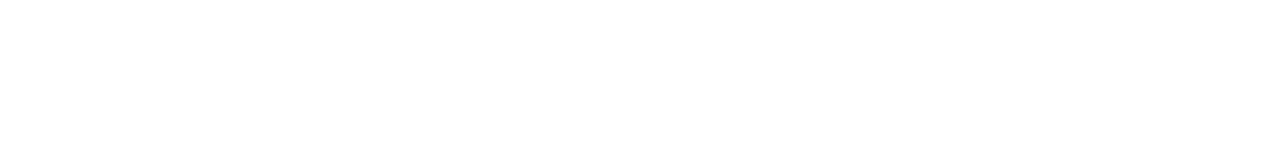
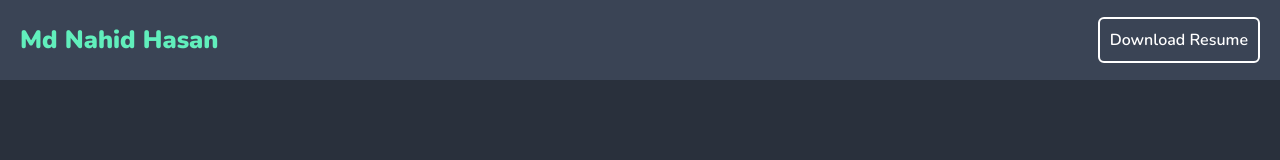
Before and after one commit to mohammadnahid7/B10A1, a plain HTML site: page index.html in a window 1280 px wide. Drawn offline with nearby package versions, Linux system fonts and the light colour scheme.

Commit message:
Navbar complete

```diff
--- a/index.html
+++ b/index.html
@@ -3,7 +3,29 @@
 	<head>
 		<meta charset="UTF-8" />
 		<meta name="viewport" content="width=device-width, initial-scale=1.0" />
-		<title>Document</title>
+		<link rel="stylesheet" href="style.css" />
+		<title>Nahid</title>
 	</head>
-	<body></body>
+	<body>
+		<nav id="main-nav" class="container">
+			<p class="logo">Md Nahid Hasan</p>
+			<button class="btn btn-ghost">Download Resume</button>
+		</nav>
+		<header id="main-header">
+			<!-- <div>
+				<img src="assets/Group.png" alt="" />
+				<h1>"I aspire to become a Developer in the near future."</h1>
+				<p>
+					"Join me on my journey of coding, creativity, and
+					innovation."
+				</p>
+				<button class="btn btn-primary">Connect with me</button>
+			</div> -->
+		</header>
+		<section id="why-web"></section>
+		<section id="inspiration"></section>
+		<section id="current-target"></section>
+		<section id="support"></section>
+		<footer id="main-footer"></footer>
+	</body>
 </html>
--- a/style.css
+++ b/style.css
@@ -0,0 +1,68 @@
+/* Informations
+    Colors
+        Background #29303c
+        text #d1f0fd
+        accent #61EFBC
+
+*/
+
+/* Font */
+@import url("https://fonts.googleapis.com/css2?family=Nunito:ital,wght@0,200..1000;1,200..1000&display=swap");
+
+* {
+	box-sizing: border-box;
+	padding: 0;
+	margin: 0;
+	color: #d1f0fd;
+	font-family: "Nunito";
+}
+body {
+	background-color: #29303c;
+}
+
+/* Global */
+.container {
+	max-width: 1280px;
+	width: 100%;
+	margin: 0 auto;
+}
+.container-fluid {
+	max-width: 100%;
+	width: 100%;
+}
+.btn {
+	padding: 10px;
+	color: black;
+	font-weight: 600;
+	font-size: 16px;
+	background-color: white;
+	outline: 0;
+	border: 0;
+	border-radius: 6px;
+	cursor: pointer;
+}
+.btn-ghost {
+	background-color: transparent;
+	border: 2px solid white;
+	color: white;
+}
+.btn-ghost:hover {
+	background-color: white;
+	color: black;
+	transition: background-color 300ms ease;
+}
+
+/* Nav Bar */
+#main-nav {
+	height: 80px;
+	padding: 0 20px;
+	display: flex;
+	justify-content: space-between;
+	align-items: center;
+	background-color: hsl(218, 19%, 28%);
+}
+#main-nav .logo {
+	font-size: 25px;
+	font-weight: 900;
+	color: #61efbc;
+}
```
